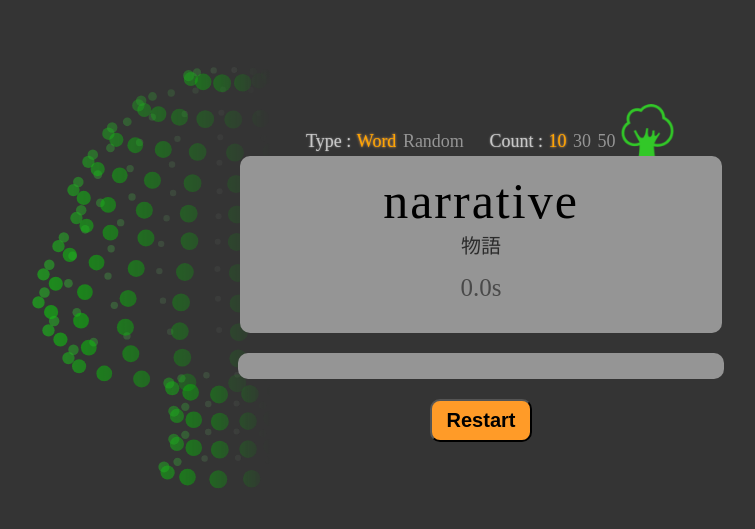
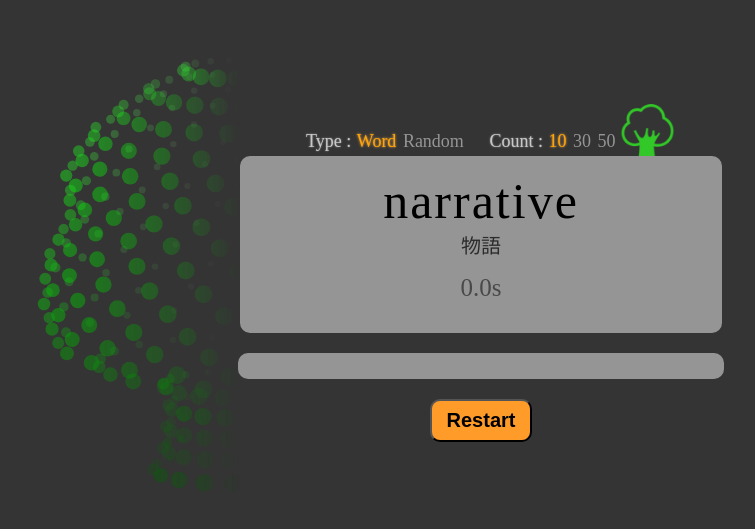
Before and after one commit to shogoisaji/TreeTyping, a plain HTML site: page index.html in a window 1280 px wide. Shown: the part 143-672 px from the top of the page, without its empty margins (159-914 px from the left). Drawn offline with Linux system fonts and the light colour scheme.

Commit message:
changeTreeScript

```diff
--- a/index.html
+++ b/index.html
@@ -9,7 +9,7 @@
     <body>
         <svg id="treeSVG" width="600" height="700">
             <defs>
-                <linearGradient id="horizontalGradient" x1="0%" y1="0%" x2="57%" y2="0%">
+                <linearGradient id="horizontalGradient" x1="0%" y1="0%" x2="52%" y2="0%">
                     <stop offset="0%" style="stop-color:white; stop-opacity:1" />
                     <stop offset="100%" style="stop-color:white; stop-opacity:0" />
                 </linearGradient>
--- a/treeScript.js
+++ b/treeScript.js
@@ -10,20 +10,22 @@ var baseSphereRadius = 6;  // 基本半径
 var angularSpeed = 0;      // 角速度
 
 // 玉の配置パラメータ
-var numLevels = 15;        // 段数
+var numLevels = 20;        // 段数
 var numSpheresPerLevel = 20; // 段ごとの玉の数
-var spheresSpan = 28;      // 段ごとの距離
+var spheresSpan = 21;      // 段ごとの距離
 var distanceLevel = 3.0;     // 玉の前後レベル
 
 // view設定(楕円率)
-var viewAngleLevel = 6;
-
-// 段ごとの玉の軌道半径
-var levelOrbitRadiusX = [65, 55, 55, 60, 160, 180, 190, 185, 170, 152, 155, 140, 120, 90, 40];
+var viewAngleLevel = 5;
 
 // フレームレート調整用
 var frameCount = 0;
 
+// 一部の段の玉数を調整
+var addSpheresPerLevel = 4;
+
+// 段ごとの玉の軌道半径
+var levelOrbitRadiusX = [75, 65, 62, 60, 65, 130, 170, 180, 185, 183, 180, 170, 158, 160, 162, 150, 135, 110, 80, 45];
 
 // 玉クラス
 class Sphere {
@@ -52,25 +54,29 @@ class Sphere {
   }
 
   move(angularSpeed) {
-    var angle = angularSpeed + this.index * 2 * Math.PI / (this.numSpheresPerLevel);
+    var angle = angularSpeed + this.index * 2 * Math.PI / this.numSpheresPerLevel;
 
-    this.element.setAttribute('cx', this.centerX + this.radiusX * Math.cos(angle));
+    this.element.setAttribute('cx', this.centerX + this.radiusX * Math.cos(angle+= this.level*2));
     this.element.setAttribute('cy', this.centerY + this.radiusX / this.viewAngleLevel * Math.sin(angle) - this.level * this.spheresSpan);
 
     var nowRadius = this.baseRadius + Math.sin(angle) * this.distanceLevel;
     this.element.setAttribute('r', nowRadius);
 
     var saturation = Math.abs(Math.cos(angle/2-0.8)) * 100;
-    this.element.style.fill = 'hsl(120, ' + saturation + '%, 40%)';
+    this.element.style.fill = 'hsl(120, ' + saturation + '%, ' + (this.level*1.8+20) +'%)';
+
+    if(Math.cos(angle) > 0.2) {
+      this.element.style.display = 'none';
+    } else {
+      this.element.style.display = '';
+    }
   }
 }
 
-var addSpheresPerLevel = 0;
-
 var spheres = [];
 for (var level = 0; level < numLevels; level++) {
-  if(level < 4 || level > 13){
-    addSpheresPerLevel = 8;
+  if(level < 5 || level > 18){
+    if(level == numLevels-1){addSpheresPerLevel += 5;}
   }else addSpheresPerLevel = 0;
   for (var i = 0; i < numSpheresPerLevel; i++) {
     var newSphere = new Sphere(level, i, centerX, centerY, levelOrbitRadiusX, numSpheresPerLevel-addSpheresPerLevel, baseSphereRadius, distanceLevel, viewAngleLevel, spheresSpan);
@@ -81,12 +87,12 @@ for (var level = 0; level < numLevels; level++) {
 
 function moveSpheres() {
   // フレームカウンタが偶数のときだけ更新を行う
-  if (frameCount % 3 === 0) {
+  if (frameCount % 2 === 0) {
     for (var i = 0; i < spheres.length; i++) {
       spheres[i].move(angularSpeed);
     }
 
-    angularSpeed += 0.012;
+    angularSpeed += 0.01;
   }
 
   frameCount++;
```
